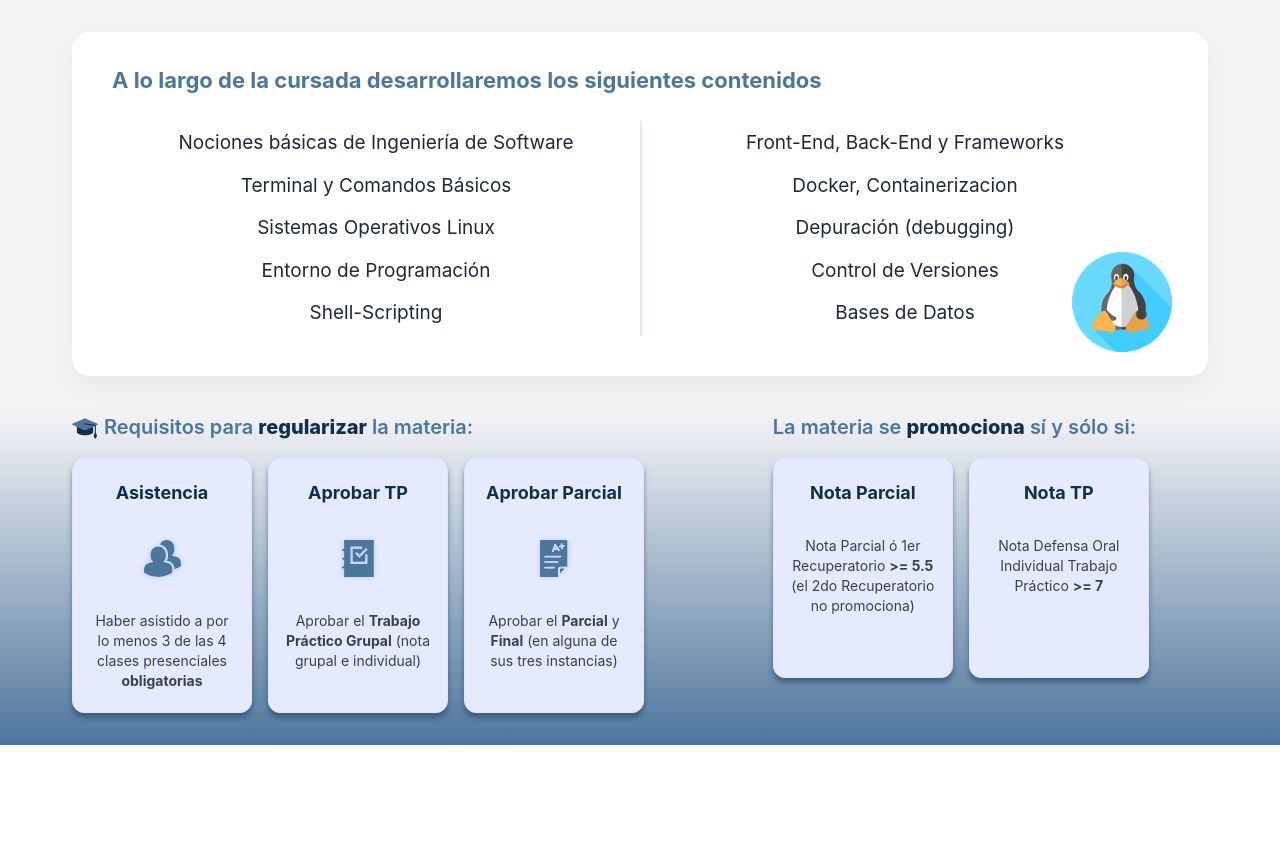
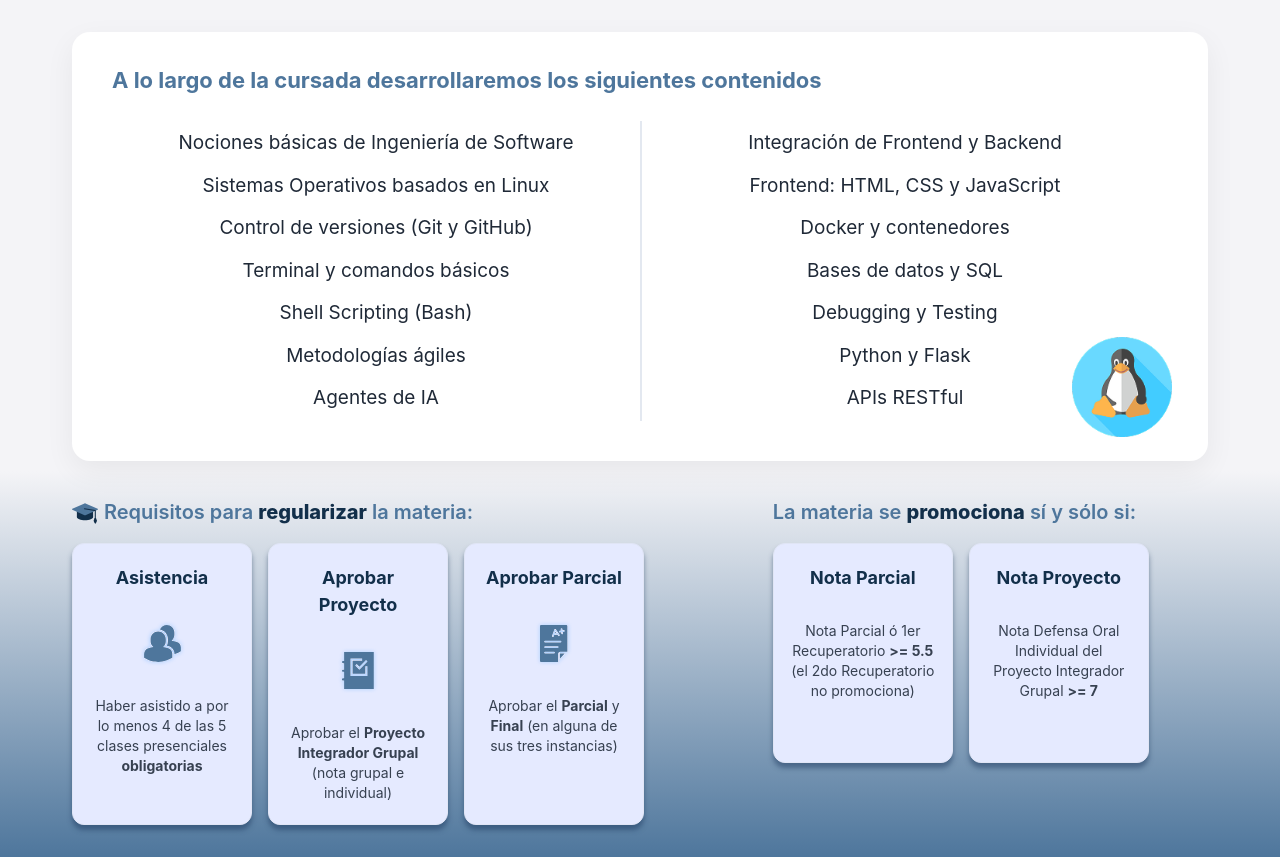
Before and after one commit to Valencua/IDS-Lanzillota-web, a Flask app: page /cursada in a window 1280 px wide. Shown: the part 73-930 px from the top of the page. Before the commit the page ends 818 px from the top, so only its background shows below. Run offline with Flask 3, Linux system fonts and the light colour scheme; some web fonts are replaced.

Commit message:
Actualizo contenidos/requisitos de cursada y enlaces de inicio
- cursada: lista de contenidos alineada al cronograma ( agiles, IA, Flask/APIs, frontend, testing) y requisitos con Proyecto Integrador (4/5 clases).

- inicio: actualizo invitacion de Slack y canal de YouTube; quito la tarjeta y el modal de WhatsApp.

Generated with [Devin](https://devin.ai)

Co-Authored-By: Devin <158243242+devin-ai-integration[bot]@users.noreply.github.com>

```diff
--- a/templates/site/cursada.html
+++ b/templates/site/cursada.html
@@ -13,17 +13,21 @@
             <div class="contenidos-card__cols">
                 <ul class="contenidos-list">
                     <li>Nociones básicas de Ingeniería de Software</li>
-                    <li>Terminal y Comandos Básicos</li>
-                    <li>Sistemas Operativos Linux</li>
-                    <li>Entorno de Programación</li>
-                    <li>Shell-Scripting</li>
+                    <li>Sistemas Operativos basados en Linux</li>
+                    <li>Control de versiones (Git y GitHub)</li>
+                    <li>Terminal y comandos básicos</li>
+                    <li>Shell Scripting (Bash)</li>
+                    <li>Metodologías ágiles</li>
+                    <li>Agentes de IA</li>
                 </ul>
                 <ul class="contenidos-list">
-                    <li>Front-End, Back-End y Frameworks</li>
-                    <li>Docker, Containerizacion</li>
-                    <li>Depuración (debugging)</li>
-                    <li>Control de Versiones</li>
-                    <li>Bases de Datos</li>
+                    <li>Integración de Frontend y Backend</li>
+                    <li>Frontend: HTML, CSS y JavaScript</li>
+                    <li>Docker y contenedores</li>
+                    <li>Bases de datos y SQL</li>
+                    <li>Debugging y Testing</li>
+                    <li>Python y Flask</li>
+                    <li>APIs RESTful</li>
                 </ul>
             </div>
 
@@ -44,12 +48,12 @@
                     <div class="req-card">
                         <h4 class="req-card__title">Asistencia</h4>
                         <img src="{{ url_for('static', filename='img/asistencia.svg') }}" alt="" class="req-card__icon">
-                        <p class="req-card__text">Haber asistido a por lo menos 3 de las 4 clases presenciales <strong>obligatorias</strong></p>
+                        <p class="req-card__text">Haber asistido a por lo menos 4 de las 5 clases presenciales <strong>obligatorias</strong></p>
                     </div>
                     <div class="req-card">
-                        <h4 class="req-card__title">Aprobar TP</h4>
+                        <h4 class="req-card__title">Aprobar Proyecto</h4>
                         <img src="{{ url_for('static', filename='img/tp.svg') }}" alt="" class="req-card__icon">
-                        <p class="req-card__text">Aprobar el <strong>Trabajo Práctico Grupal</strong> (nota grupal e individual)</p>
+                        <p class="req-card__text">Aprobar el <strong>Proyecto Integrador Grupal</strong> (nota grupal e individual)</p>
                     </div>
                     <div class="req-card">
                         <h4 class="req-card__title">Aprobar Parcial</h4>
@@ -69,8 +73,8 @@
                         <p class="req-card__text">Nota Parcial ó 1er Recuperatorio <strong>&gt;= 5.5</strong> (el 2do Recuperatorio no promociona)</p>
                     </div>
                     <div class="req-card">
-                        <h4 class="req-card__title">Nota TP</h4>
-                        <p class="req-card__text">Nota Defensa Oral Individual Trabajo Práctico <strong>&gt;= 7</strong></p>
+                        <h4 class="req-card__title">Nota Proyecto</h4>
+                        <p class="req-card__text">Nota Defensa Oral Individual del Proyecto Integrador Grupal <strong>&gt;= 7</strong></p>
                     </div>
                 </div>
             </div>
```
Also changed, not shown: templates/site/inicio.html (+2 -21 lines).
